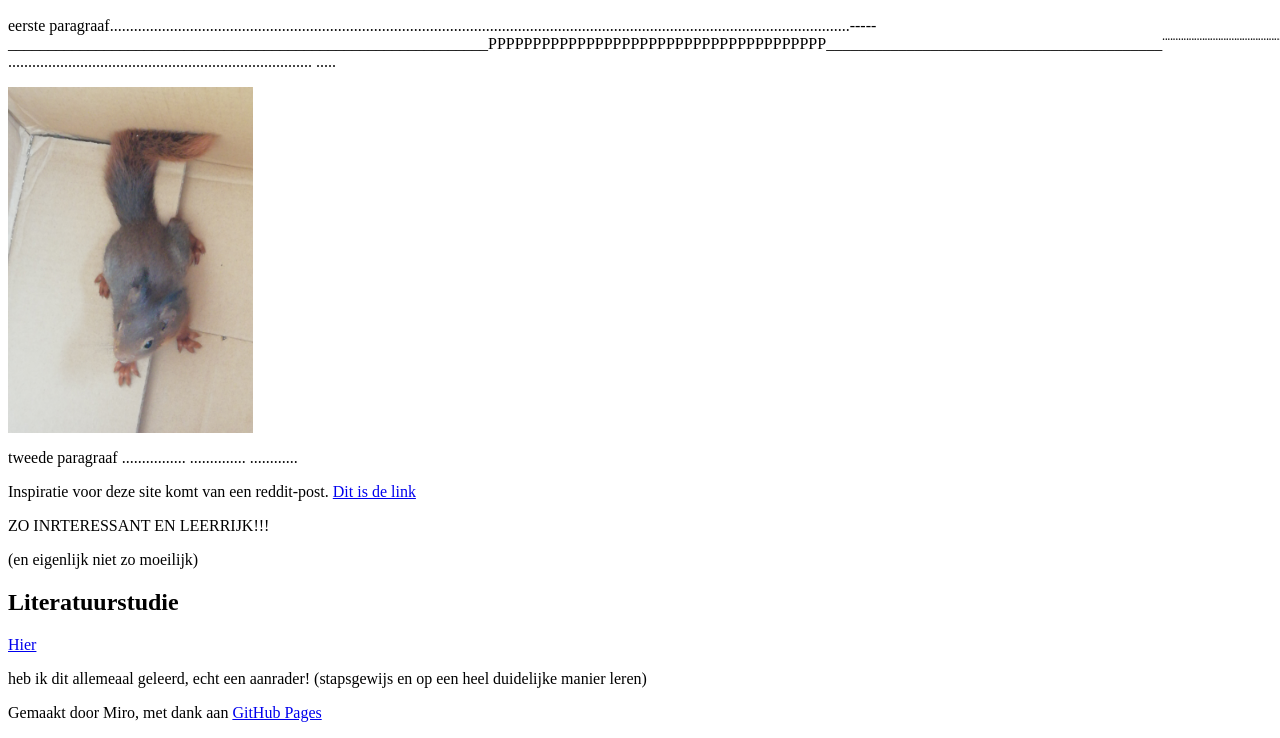
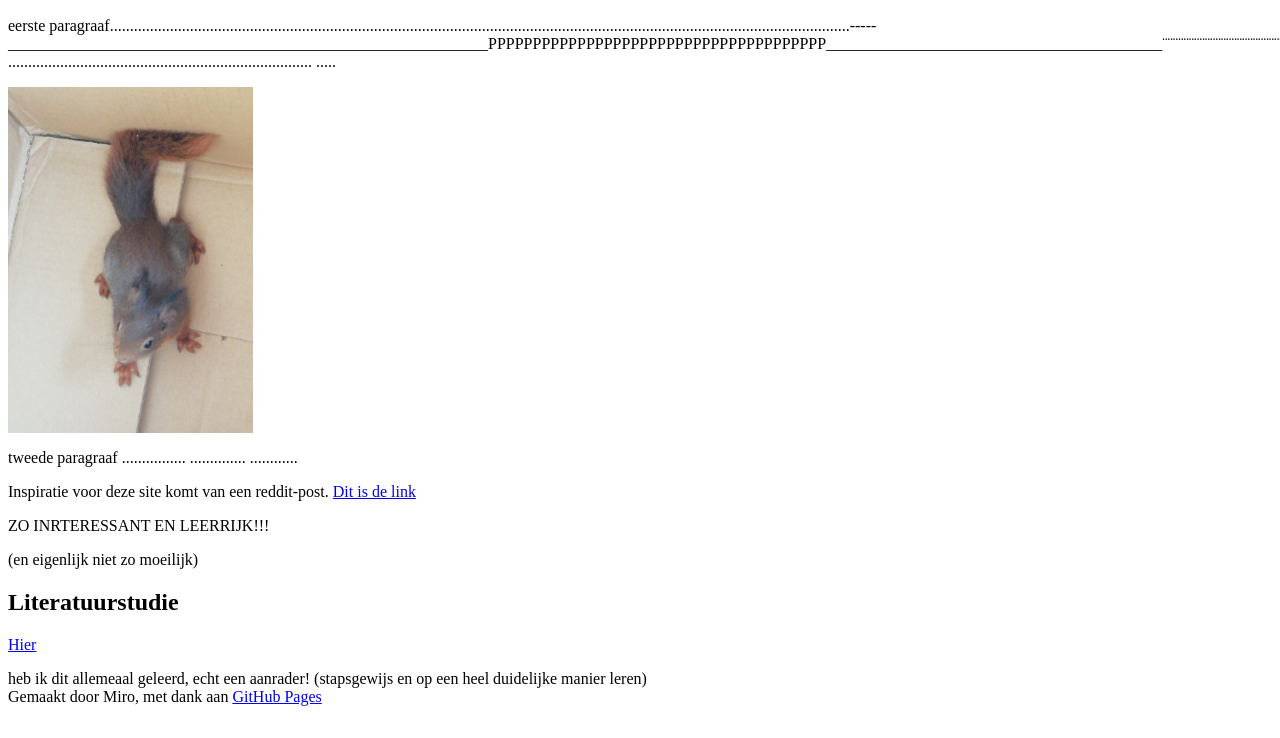
Before and after one commit to Miro820/website, a plain HTML site: page index.html in a window 1280 px wide. Shown: the part 96-834 px from the top of the page. Drawn offline with Linux system fonts and the light colour scheme.

Commit message:
Update index.html

```diff
--- a/index.html
+++ b/index.html
@@ -17,8 +17,7 @@
     <p>(en eigenlijk niet zo moeilijk)</p>
     <h2>Literatuurstudie</h2>
     <a href="https://www.w3schools.com/html/html_basic.asp">Hier</a>
-    <p> heb ik dit allemeaal geleerd, echt een aanrader! (stapsgewijs en op een heel duidelijke manier leren)</p>
-    <p>Gemaakt door Miro, met dank aan <a href="https://pages.github.com">GitHub Pages</a></p>
+    <p> heb ik dit allemeaal geleerd, echt een aanrader! (stapsgewijs en op een heel duidelijke manier leren)<br>Gemaakt door Miro, met dank aan <a href="https://pages.github.com">GitHub Pages</a></p>
 
 </body>
 
```
